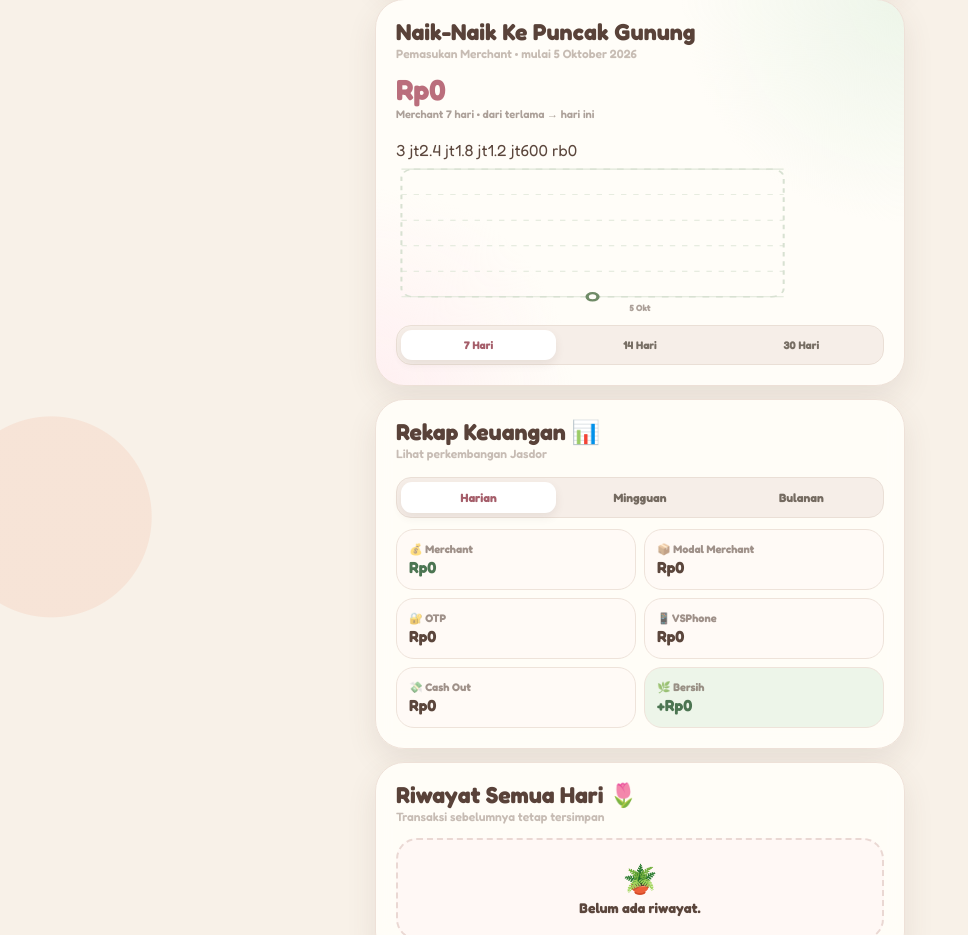
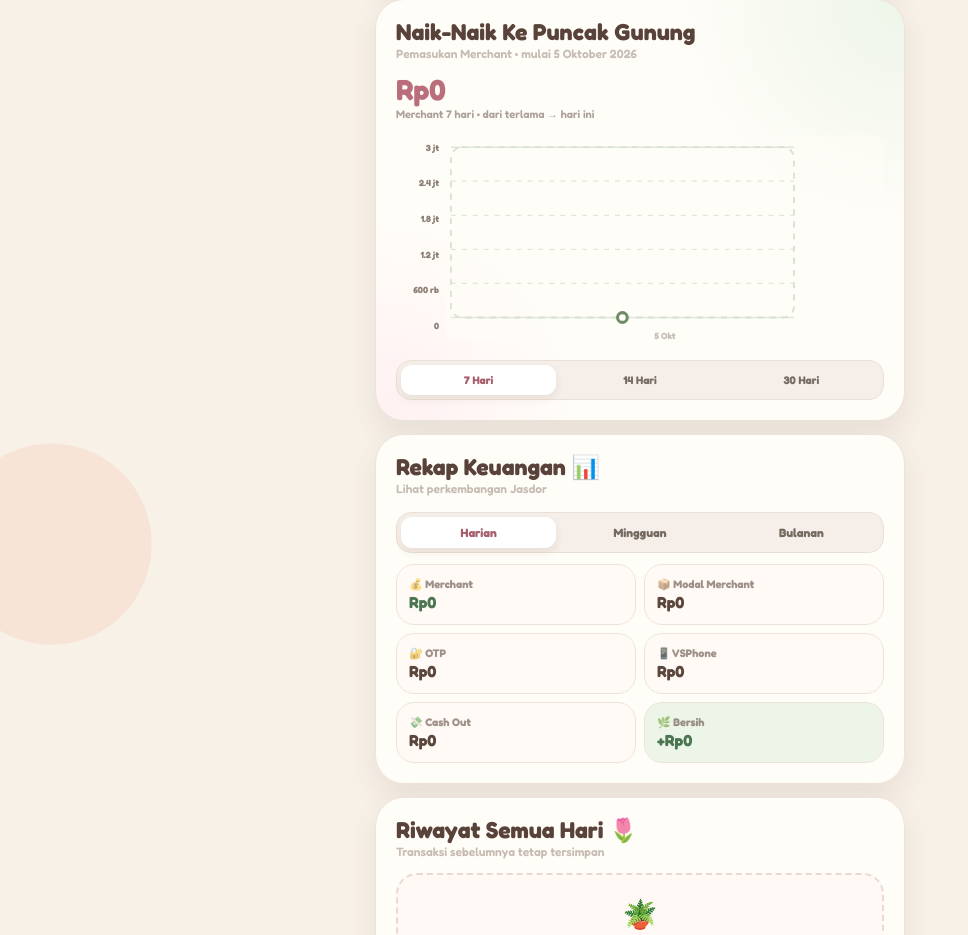
Before and after one commit to wdne054/Catatan-Keuangan, a Next.js app: page / in a window 1280 px wide. Shown: the part 1306-2241 px from the top of the page, without its empty margins (0-968 px from the left). Built offline with nearby package versions, Linux system fonts and the light colour scheme.

Commit message:
Style cute dashed chart frame and scale

```diff
--- a/app/globals.css
+++ b/app/globals.css
@@ -1849,3 +1849,75 @@ main {
     padding: 8px;
   }
 }
+
+
+/* Cute chart frame + right-side rupiah scale */
+.chart-wrapper {
+  display: grid !important;
+  grid-template-columns: 43px minmax(0, 1fr);
+  gap: 7px;
+  height: 190px !important;
+  margin-top: 14px;
+  padding: 0 !important;
+  align-items: stretch;
+}
+
+.chart-scale {
+  display: flex;
+  flex-direction: column;
+  justify-content: space-between;
+  padding: 8px 0 12px;
+  text-align: right;
+  color: #8d8177;
+  font-size: 9px;
+  font-weight: 800;
+  line-height: 1;
+  white-space: nowrap;
+}
+
+.merchant-chart {
+  display: block;
+  width: 100%;
+  height: 170px;
+  overflow: visible;
+  border-radius: 12px;
+  background: rgba(255, 253, 248, .5);
+}
+
+.chart-labels {
+  display: grid;
+  gap: 0;
+  margin-top: 5px;
+  margin-left: 50px;
+  min-height: 18px;
+  text-align: center;
+}
+
+.chart-labels span {
+  min-width: 0;
+  overflow: hidden;
+  color: #8d8177;
+  font-size: 9px;
+  font-weight: 800;
+  text-overflow: clip;
+  white-space: nowrap;
+}
+
+@media (max-width: 380px) {
+  .chart-wrapper {
+    grid-template-columns: 39px minmax(0, 1fr);
+    gap: 5px;
+  }
+
+  .chart-scale {
+    font-size: 8px;
+  }
+
+  .chart-labels {
+    margin-left: 44px;
+  }
+
+  .chart-labels span {
+    font-size: 8px;
+  }
+}
```
